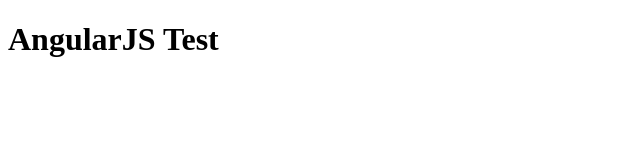
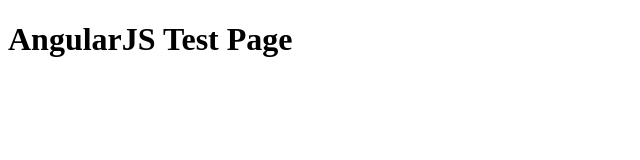
Before and after one commit to degandrea/angularjs-test, a plain HTML site: page index.html in a window 1280 px wide. Shown: the whole page, without its empty margins (0-640 px from the left). Drawn offline with Linux system fonts and the light colour scheme.

Commit message:
Change index.html Page Change README.md

```diff
--- a/index.html
+++ b/index.html
@@ -2,9 +2,9 @@
 <html>
   <head>
     <meta charset="utf-8">
-    <title>AngularJS Test</title>
+    <title>AngularJS Test Page</title>
   </head>
   <body>
-    <h1>AngularJS Test</h1>
+    <h1>AngularJS Test Page</h1>
   </body>
 </html>
```
Also changed, not shown: 1 other file.
